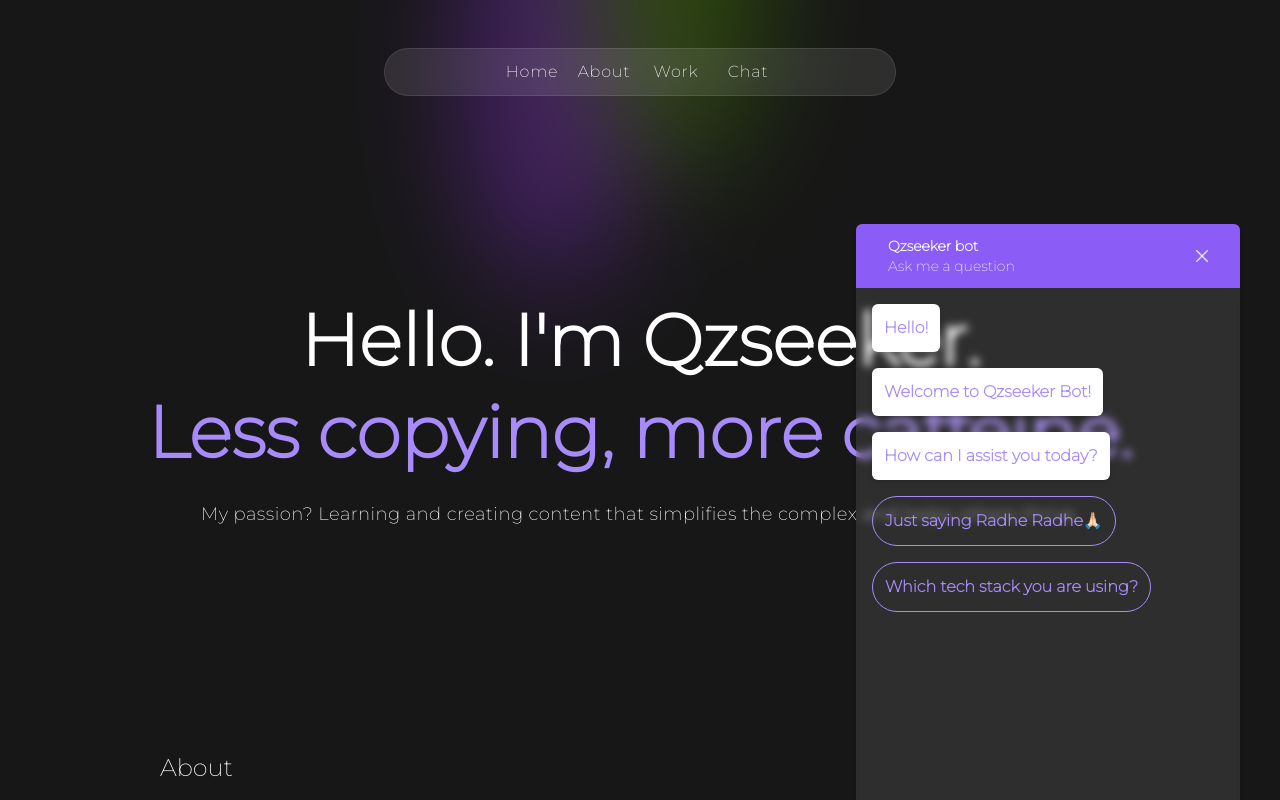
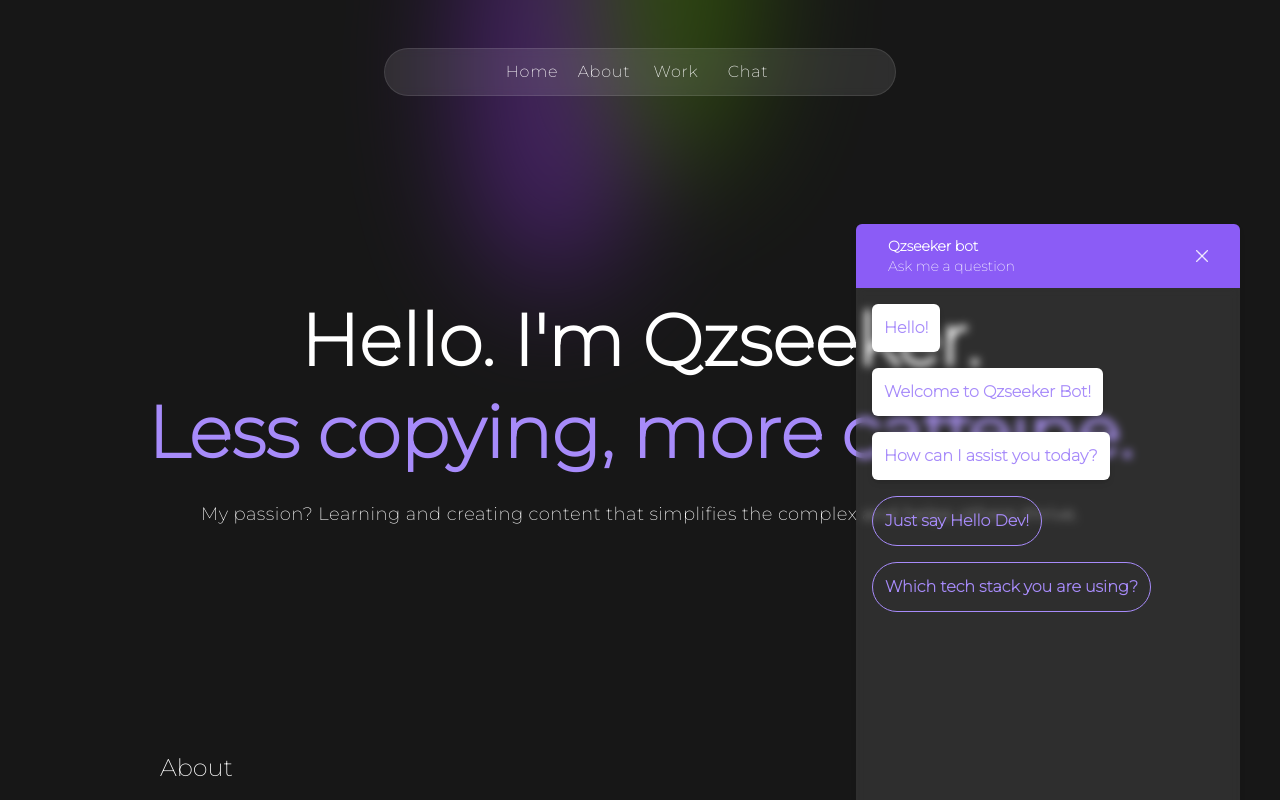
Before and after one commit to qzSeeker/PortfolioQzseeker, a React (Vite) app: page / in a window 1280 px wide. Both pictures are taken after a click on the item "Chat". Shown: the top 800 px of the page. Built offline with nearby package versions, Linux system fonts and the light colour scheme.

Commit message:
initial changes

```diff
--- a/src/Components/Blogs/Blogs.jsx
+++ b/src/Components/Blogs/Blogs.jsx
@@ -31,7 +31,7 @@ function Blogs() {
     return (
         <div className="w-full">
         <div className="mt-12 mb-10 mx-8 xl:mx-40">
-            <h1 className="text-2xl mb-8">Some writing of mine</h1>
+            <h1 className="text-2xl mb-8">My blogs</h1>
             <div className="grid grid-cols-1 xl:grid-cols-2 gap-4">
             {cards.map((card) => (
                 <Card key={card.title} {...card} />
--- a/src/Components/ChatBot.jsx
+++ b/src/Components/ChatBot.jsx
@@ -9,8 +9,8 @@ import React, { useEffect, useState } from "react";
     // Questions
     const questions = [
         {
-            question: "Just saying Radhe Radhe🙏🏻",
-            answers: ["Radhe Radhe🙏🏻", "Thanks for greeting!", "I hope you liked my work.", "is there anything else I can assist you with?"],
+            question: "Just say Hello Dev!",
+            answers: ["Hello", "Thanks for greeting!", "I hope you liked my work.", "is there anything else I can assist you with?"],
         },
         {
             question: "Which tech stack you are using?",
@@ -48,7 +48,7 @@ function Chat() {
 
     // const handleNextQuestion = () => {
     //     if (questions.length > 1 && currentIndex < questions.length - 1) {
-    //       // Show the next question if there are more questions
+
     //         setCurrentQuestion(questions[currentIndex + 1]);
     //         setCurrentIndex(currentIndex + 1);
     //     } else {
```
